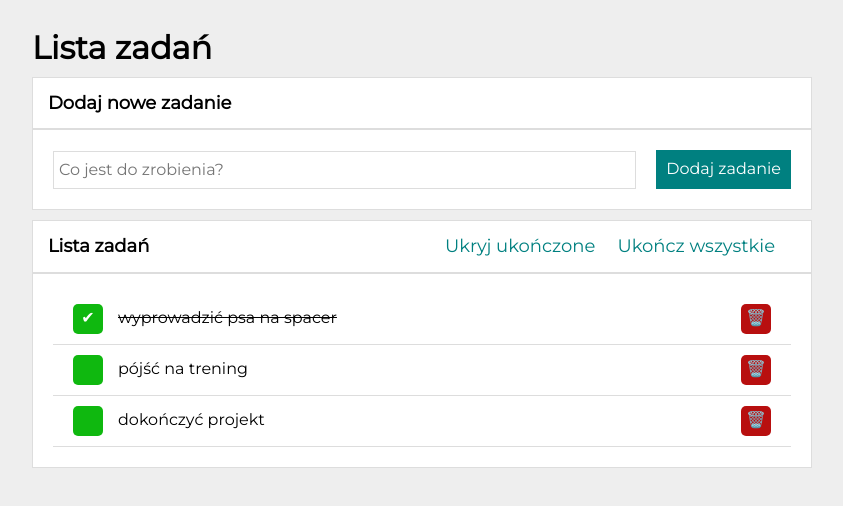
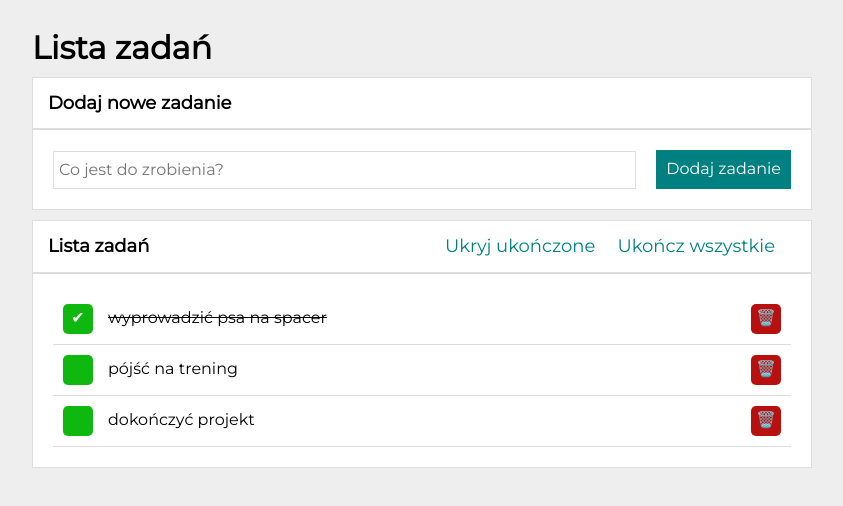
Before and after one commit to maciejcepielik/to-do-list-react, a React (Create React App) app: page / in a window 1280 px wide. Shown: the top 506 px of the page, without its empty margins (218-1061 px from the left). Built offline with nearby package versions, Linux system fonts and the light colour scheme.

Commit message:
change item`s padding

```diff
--- a/src/Tasks/styled.js
+++ b/src/Tasks/styled.js
@@ -11,7 +11,7 @@ export const Item = styled.li`
     grid-template-columns: 50px 1fr 50px;
     align-items: center;
     border-bottom: 1px solid ${({ theme }) => theme.color.alto};
-    padding: 10px;
+    padding: 10px 0;
 
     ${({ hidden }) => hidden && css`
         display: none;
```
